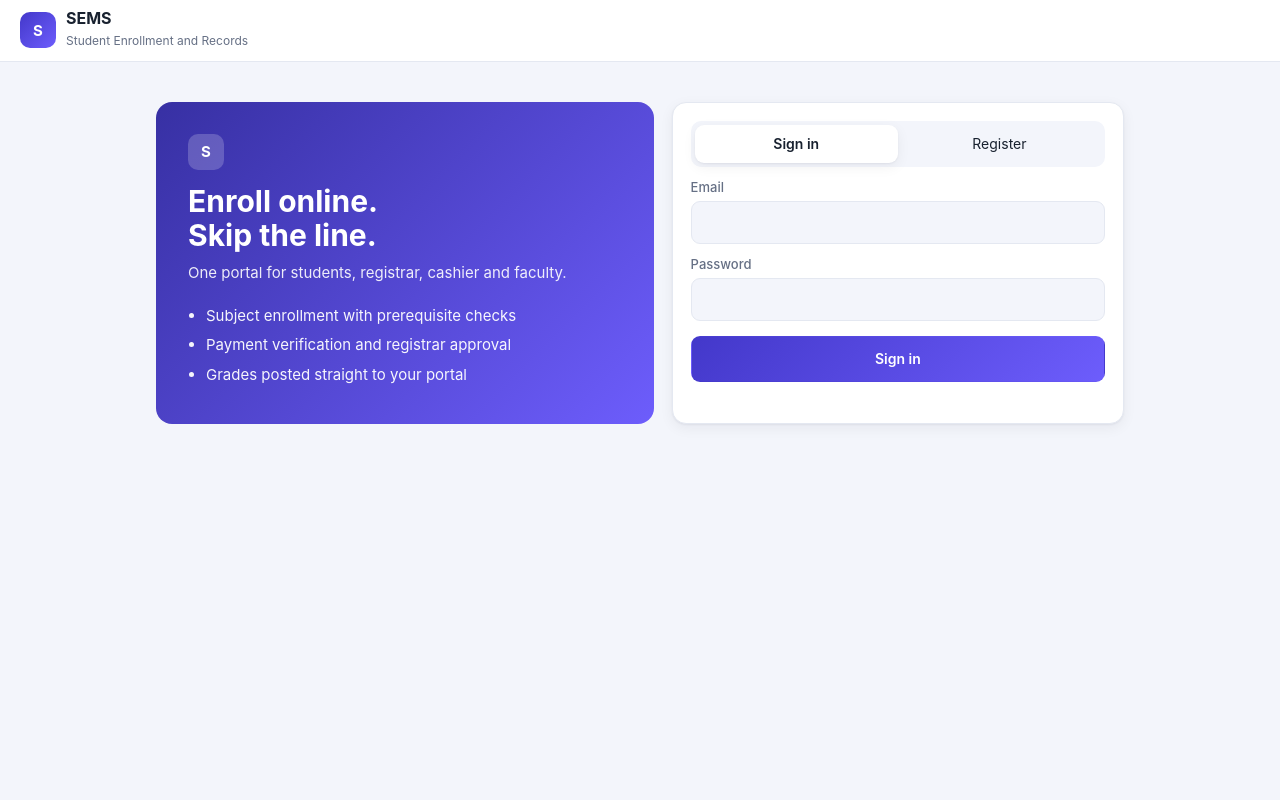
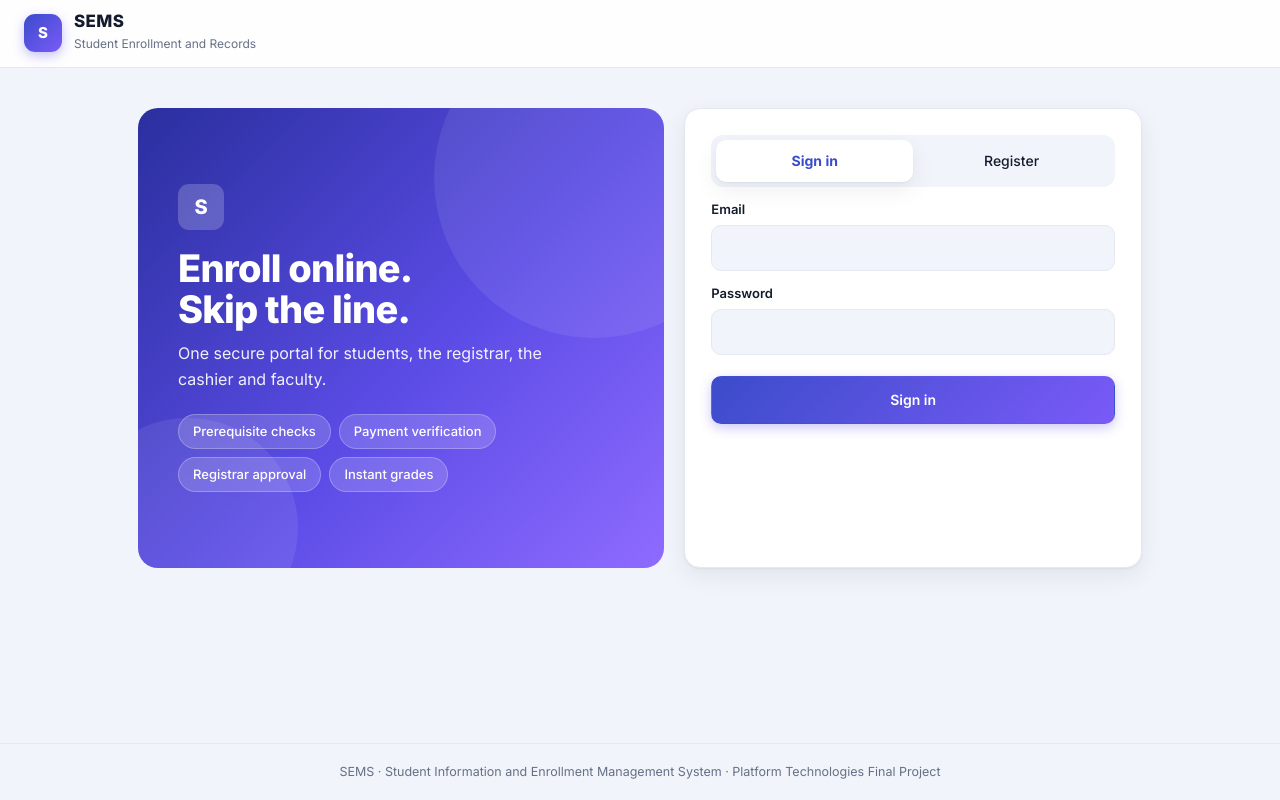
Before and after one commit to axyyyz/sems-enrollment-system, a plain HTML site: page index.html in a window 1280 px wide. Drawn offline with nearby package versions, Linux system fonts and the light colour scheme.

Commit message:
Update index.html

```diff
--- a/index.html
+++ b/index.html
@@ -2,44 +2,50 @@
 <html lang="en"><head><meta charset="utf-8">
 <meta name="viewport" content="width=device-width, initial-scale=1, viewport-fit=cover">
 <title>SEMS – Student Information and Enrollment Management System</title>
+<link rel="preconnect" href="https://fonts.googleapis.com"><link rel="preconnect" href="https://fonts.gstatic.com" crossorigin>
+<link href="https://fonts.googleapis.com/css2?family=Inter:wght@400;500;600;700;800&display=swap" rel="stylesheet">
 <style>
-:root{--bg:#f3f5fb;--card:#fff;--tx:#18212f;--mu:#667085;--bd:#e4e8f1;--ac:#4338ca;--ac2:#6d5dfc;--ok:#15803d;--wn:#b45309;--bad:#b91c1c;--sh:0 1px 2px rgba(16,24,40,.05),0 4px 14px rgba(16,24,40,.06);color-scheme:light;box-sizing:border-box;padding-top:env(safe-area-inset-top,0px);padding-bottom:env(safe-area-inset-bottom,0px)}
-@media (prefers-color-scheme:dark){:root:not([data-theme="light"]){--bg:#0d1118;--card:#161d28;--tx:#e8edf5;--mu:#97a3b6;--bd:#273040;--ac:#8b82ff;--ac2:#a99cff;--ok:#4ade80;--wn:#fbbf24;--bad:#f87171;--sh:0 1px 2px rgba(0,0,0,.4);color-scheme:dark}}
-:root[data-theme="dark"]{--bg:#0d1118;--card:#161d28;--tx:#e8edf5;--mu:#97a3b6;--bd:#273040;--ac:#8b82ff;--ac2:#a99cff;--ok:#4ade80;--wn:#fbbf24;--bad:#f87171;--sh:0 1px 2px rgba(0,0,0,.4);color-scheme:dark}
+:root{--bg:#f1f4fa;--card:#ffffff;--tx:#141b2d;--mu:#667085;--bd:#e3e8f2;--ac:#3b4cca;--ac2:#7a5af8;--ok:#128a4a;--wn:#b45309;--bad:#c42b2b;--sh:0 1px 2px rgba(20,27,45,.05),0 8px 24px rgba(20,27,45,.07);--r:16px;color-scheme:light;box-sizing:border-box;padding-top:env(safe-area-inset-top,0px);padding-bottom:env(safe-area-inset-bottom,0px)}
+@media (prefers-color-scheme:dark){:root:not([data-theme="light"]){--bg:#0b1018;--card:#141b27;--tx:#e9eef7;--mu:#98a4b8;--bd:#263042;--ac:#8a95ff;--ac2:#b39bff;--ok:#4ade80;--wn:#fbbf24;--bad:#f87171;--sh:0 1px 2px rgba(0,0,0,.5);color-scheme:dark}}
+:root[data-theme="dark"]{--bg:#0b1018;--card:#141b27;--tx:#e9eef7;--mu:#98a4b8;--bd:#263042;--ac:#8a95ff;--ac2:#b39bff;--ok:#4ade80;--wn:#fbbf24;--bad:#f87171;--sh:0 1px 2px rgba(0,0,0,.5);color-scheme:dark}
 html{scroll-padding-top:env(safe-area-inset-top,0px)}*{box-sizing:border-box}
-body{margin:0;background:var(--bg);color:var(--tx);font:15px/1.55 Inter,system-ui,-apple-system,"Segoe UI",Roboto,sans-serif}
-header{position:sticky;top:0;z-index:5;background:var(--card);border-bottom:1px solid var(--bd);padding:10px 20px;display:flex;gap:12px;align-items:center}
-.brand{display:flex;gap:10px;align-items:center}.brand b{display:block;font-size:16px;line-height:1.1}.brand small{color:var(--mu);font-size:12px}
-.lg{font-style:normal;width:36px;height:36px;border-radius:10px;background:linear-gradient(135deg,var(--ac),var(--ac2));color:#fff;display:grid;place-items:center;font-weight:700}
-.sp{flex:1}.pill{background:var(--bg);border:1px solid var(--bd);border-radius:99px;padding:4px 12px;font-size:13px}.pill:empty{display:none}
-main{max-width:1000px;margin:0 auto;padding:20px 16px 40px}
-.hd{margin:4px 0 18px}.hd h1{margin:0;font-size:24px}
-.card{background:var(--card);border:1px solid var(--bd);border-radius:14px;padding:18px;margin-bottom:16px;box-shadow:var(--sh)}
-h2{margin:0 0 12px;font-size:16px}
-button{font:inherit;font-size:14px;border:1px solid var(--bd);background:var(--card);color:var(--tx);border-radius:9px;padding:8px 14px;cursor:pointer;transition:.15s}button:hover{border-color:var(--ac)}
-button.p{background:linear-gradient(135deg,var(--ac),var(--ac2));border-color:transparent;color:#fff;font-weight:600}button.g{background:var(--ok);border-color:var(--ok);color:#fff}button.d{color:var(--bad)}button:disabled{opacity:.45;cursor:not-allowed}button.w{width:100%;padding:11px}
-input,select{font:inherit;border:1px solid var(--bd);background:var(--bg);color:var(--tx);border-radius:9px;padding:9px 11px;width:100%}input:focus,select:focus{outline:2px solid var(--ac);outline-offset:-1px}
-label{display:block;font-size:13px;font-weight:500;color:var(--mu);margin:10px 0 4px}
+body{margin:0;background:var(--bg);color:var(--tx);font:15px/1.6 Inter,system-ui,-apple-system,"Segoe UI",Roboto,sans-serif;min-height:100vh;display:flex;flex-direction:column;-webkit-font-smoothing:antialiased}
+header{position:sticky;top:0;z-index:5;background:color-mix(in srgb,var(--card) 88%,transparent);backdrop-filter:blur(10px);border-bottom:1px solid var(--bd);padding:12px 24px;display:flex;gap:14px;align-items:center}
+.brand{display:flex;gap:12px;align-items:center}.brand b{display:block;font-size:17px;line-height:1.1;letter-spacing:.02em;font-weight:800}.brand small{color:var(--mu);font-size:12px}
+.lg{font-style:normal;width:38px;height:38px;border-radius:11px;background:linear-gradient(135deg,var(--ac),var(--ac2));color:#fff;display:grid;place-items:center;font-weight:800;box-shadow:0 4px 12px rgba(91,76,230,.35)}
+.sp{flex:1}.pill{background:color-mix(in srgb,var(--ac) 10%,transparent);color:var(--ac);border-radius:99px;padding:5px 14px;font-size:13px;font-weight:600}.pill:empty{display:none}
+main{flex:1;width:100%;max-width:1040px;margin:0 auto;padding:28px 18px 40px}
+footer{text-align:center;color:var(--mu);font-size:12.5px;padding:18px;border-top:1px solid var(--bd)}
+.hd{margin:2px 0 22px}.hd h1{margin:0 0 2px;font-size:28px;font-weight:800;letter-spacing:-.02em}
+.card{background:var(--card);border:1px solid var(--bd);border-radius:var(--r);padding:22px;margin-bottom:18px;box-shadow:var(--sh)}
+h2{margin:0 0 14px;font-size:17px;font-weight:700}
+button{font:inherit;font-size:14px;font-weight:500;border:1px solid var(--bd);background:var(--card);color:var(--tx);border-radius:10px;padding:9px 16px;cursor:pointer;transition:all .15s}button:hover{border-color:var(--ac);transform:translateY(-1px)}
+button.p{background:linear-gradient(135deg,var(--ac),var(--ac2));border-color:transparent;color:#fff;font-weight:600;box-shadow:0 4px 12px rgba(91,76,230,.3)}button.g{background:var(--ok);border-color:var(--ok);color:#fff}button.d{color:var(--bad)}button:disabled{opacity:.45;cursor:not-allowed}button.w{width:100%;padding:12px;margin-top:6px}
+input,select{font:inherit;border:1px solid var(--bd);background:var(--bg);color:var(--tx);border-radius:10px;padding:10px 12px;width:100%;transition:border-color .15s}input:focus,select:focus{outline:none;border-color:var(--ac);box-shadow:0 0 0 3px color-mix(in srgb,var(--ac) 20%,transparent)}
+label{display:block;font-size:13px;font-weight:600;color:var(--tx);margin:12px 0 5px}
 .row{display:grid;grid-template-columns:repeat(auto-fit,minmax(200px,1fr));gap:0 14px}
-.tw{overflow-x:auto}table{width:100%;border-collapse:collapse;font-size:14px}th,td{text-align:left;padding:10px 8px;border-bottom:1px solid var(--bd);vertical-align:middle}th{color:var(--mu);font-weight:600;font-size:11px;letter-spacing:.04em;text-transform:uppercase}tr:last-child td{border-bottom:0}
-.tag{display:inline-block;padding:2px 10px;border-radius:99px;font-size:12px;font-weight:600;background:color-mix(in srgb,currentColor 12%,transparent)}.Pending{color:var(--wn)}.Approved,.Paid,.Passed{color:var(--ok)}.Rejected,.Unpaid,.Failed{color:var(--bad)}
-.chk{display:flex;gap:10px;align-items:flex-start;padding:9px 0;border-bottom:1px solid var(--bd);color:var(--tx);font-size:14px;margin:0;font-weight:400}.chk input{width:auto;margin-top:4px}.chk.off{opacity:.5}
-.mu{color:var(--mu);font-size:13px}.stats{display:grid;grid-template-columns:repeat(auto-fit,minmax(150px,1fr));gap:12px;margin-bottom:16px}.stat{background:var(--card);border:1px solid var(--bd);border-radius:14px;padding:14px;box-shadow:var(--sh)}.stat b{font-size:24px;display:block;line-height:1.3}
-.auth{display:grid;grid-template-columns:1.1fr 1fr;gap:18px;align-items:stretch;margin-top:20px}
-.hero{border-radius:16px;padding:32px;color:#fff;background:linear-gradient(135deg,#3730a3,#6d5dfc);display:flex;flex-direction:column;justify-content:center}.hero h1{margin:14px 0 8px;font-size:30px;line-height:1.15}.hero p{opacity:.9;margin:0 0 14px}.hero ul{margin:0;padding-left:18px;opacity:.95}.hero li{margin:6px 0}.hero .lg{background:rgba(255,255,255,.2)}
-.form{margin:0}.tabs{display:flex;background:var(--bg);border-radius:10px;padding:4px;margin-bottom:8px}.tabs button{flex:1;border:0;background:none}.tabs button.on{background:var(--card);box-shadow:var(--sh);font-weight:600}
+.tw{overflow-x:auto}table{width:100%;border-collapse:collapse;font-size:14px}th,td{text-align:left;padding:12px 10px;border-bottom:1px solid var(--bd);vertical-align:middle}th{color:var(--mu);font-weight:600;font-size:11.5px;letter-spacing:.06em;text-transform:uppercase;background:var(--bg)}th:first-child{border-radius:8px 0 0 8px}th:last-child{border-radius:0 8px 8px 0}tr:last-child td{border-bottom:0}tbody tr:hover td,table tr:not(:first-child):hover td{background:color-mix(in srgb,var(--ac) 4%,transparent)}
+.tag{display:inline-block;padding:3px 11px;border-radius:99px;font-size:12px;font-weight:600;background:color-mix(in srgb,currentColor 13%,transparent)}.Pending{color:var(--wn)}.Approved,.Paid,.Passed{color:var(--ok)}.Rejected,.Unpaid,.Failed{color:var(--bad)}
+.chk{display:flex;gap:12px;align-items:flex-start;padding:12px 4px;border-bottom:1px solid var(--bd);color:var(--tx);font-size:14px;margin:0;font-weight:400;cursor:pointer}.chk:hover{background:color-mix(in srgb,var(--ac) 4%,transparent)}.chk input{width:auto;margin-top:4px;accent-color:var(--ac)}.chk.off{opacity:.5;cursor:not-allowed}
+.mu{color:var(--mu);font-size:13px}.stats{display:grid;grid-template-columns:repeat(auto-fit,minmax(170px,1fr));gap:14px;margin-bottom:18px}.stat{background:var(--card);border:1px solid var(--bd);border-radius:var(--r);padding:16px 18px;box-shadow:var(--sh);border-left:4px solid var(--ac)}.stat b{font-size:26px;display:block;line-height:1.3;font-weight:800}
+.auth{display:grid;grid-template-columns:1.15fr 1fr;gap:20px;align-items:stretch;margin-top:12px}
+.hero{position:relative;overflow:hidden;border-radius:20px;padding:44px 40px;color:#fff;background:linear-gradient(135deg,#2a2f9e 0%,#5b4ce6 55%,#8f6bff 100%);display:flex;flex-direction:column;justify-content:center;min-height:460px}
+.hero::before,.hero::after{content:"";position:absolute;border-radius:50%;background:rgba(255,255,255,.08)}.hero::before{width:320px;height:320px;right:-90px;top:-90px}.hero::after{width:220px;height:220px;left:-60px;bottom:-70px}
+.hero>*{position:relative}.hero h1{margin:18px 0 10px;font-size:38px;line-height:1.1;font-weight:800;letter-spacing:-.02em}.hero p{opacity:.92;margin:0 0 22px;font-size:16px;max-width:380px}.hero .lg{background:rgba(255,255,255,.2);box-shadow:none;width:46px;height:46px;font-size:20px}
+.chips{display:flex;flex-wrap:wrap;gap:8px}.chips span{background:rgba(255,255,255,.16);border:1px solid rgba(255,255,255,.25);padding:6px 14px;border-radius:99px;font-size:13px;font-weight:500}
+.form{margin:0;padding:26px}.tabs{display:flex;background:var(--bg);border-radius:12px;padding:5px;margin-bottom:10px}.tabs button{flex:1;border:0;background:none;padding:10px}.tabs button:hover{transform:none}.tabs button.on{background:var(--card);box-shadow:var(--sh);font-weight:700;color:var(--ac)}
 .demo{display:flex;gap:6px;flex-wrap:wrap;margin-top:8px}
-#t{position:fixed;left:50%;bottom:24px;transform:translateX(-50%);background:var(--tx);color:var(--bg);padding:10px 16px;border-radius:10px;opacity:0;pointer-events:none;transition:.2s;max-width:90%;z-index:9}#t.show{opacity:1}#t.bad{background:var(--bad);color:#fff}
+#t{position:fixed;left:50%;bottom:28px;transform:translateX(-50%);background:var(--tx);color:var(--bg);padding:12px 20px;border-radius:12px;opacity:0;pointer-events:none;transition:.2s;max-width:90%;z-index:9;box-shadow:var(--sh);font-weight:500}#t.show{opacity:1}#t.bad{background:var(--bad);color:#fff}
 .inl{display:flex;gap:6px;flex-wrap:wrap}.inl input{min-width:100px;flex:1}
-@media (max-width:760px){.auth{grid-template-columns:1fr}.hero{padding:22px}.hero h1{font-size:24px}header{padding:10px 12px}.brand small{display:none}}
+@media (max-width:760px){.auth{grid-template-columns:1fr}.hero{padding:28px 24px;min-height:0}.hero h1{font-size:28px}header{padding:10px 14px}.brand small{display:none}.hd h1{font-size:23px}}
 </style></head><body>
 <header><div class="brand"><i class="lg">S</i><div><b>SEMS</b><small>Student Enrollment and Records</small></div></div><div class="sp"></div><span id="who" class="pill"></span><button id="lo" onclick="logout()" style="display:none">Log out</button></header>
-<main id="app"></main><div id="t"></div>
+<main id="app"></main><footer>SEMS · Student Information and Enrollment Management System · Platform Technologies Final Project</footer><div id="t"></div>
 <script src="https://cdn.jsdelivr.net/npm/@supabase/supabase-js@2.45.4/dist/umd/supabase.min.js"></script>
 <script>
 /* ===== Configuration: paste your Supabase project values (Project Settings > API) ===== */
 const CFG={url:"https://edgbbujkmodutaarblne.supabase.co",key:"eyJhbGciOiJIUzI1NiIsInR5cCI6IkpXVCJ9.eyJpc3MiOiJzdXBhYmFzZSIsInJlZiI6ImVkZ2JidWprbW9kdXRhYXJibG5lIiwicm9sZSI6ImFub24iLCJpYXQiOjE3OTQwNDYyMTYsImV4cCI6MjEwOTYyMjIxNn0.01Hn5MZq591SFmgAdUOP0rWSKkrH8ndurVwx-75CnZo"};
-const configured=!CFG.url.startsWith("YOUR");
+const configured=!CFG.url.includes("YOUR_");
 const sb=configured?supabase.createClient(CFG.url,CFG.key):null;
 const $=s=>document.querySelector(s);
 const esc=s=>String(s??"").replace(/[&<>"]/g,c=>({"&":"&amp;","<":"&lt;",">":"&gt;",'"':"&quot;"}[c]));
@@ -64,7 +70,7 @@ async function register(){const v=i=>$("#"+i).value,name=v("rn").trim(),email=v(
  if(data.session){await loadMe();toast("Account created. Welcome!");render()}else{mode="in";render();toast("Check your email to confirm your account, then sign in.")}}
 const greet=()=>`<div class="hd"><h1>Welcome, ${esc(me.full_name.split(" ")[0]||me.role)}</h1><span class="mu">${{Student:"Enroll in subjects and track your grades.",Registrar:"Review enrollments and monitor student records.",Cashier:"Verify payments for submitted enrollments.",Faculty:"Post grades for your enrolled students."}[me.role]}</span></div>`;
 function vSetup(){return `<div class="card" style="max-width:640px;margin:30px auto"><h2>Setup needed</h2><p>Open <b>index.html</b>, find <code>CFG</code> near the top of the script and paste your Supabase <b>Project URL</b> and <b>anon key</b>. See README.md for the full steps.</p></div>`}
-function vLogin(){const reg=mode==="up";return `<div class="auth"><section class="hero"><i class="lg">S</i><h1>Enroll online.<br>Skip the line.</h1><p>One portal for students, registrar, cashier and faculty.</p><ul><li>Subject enrollment with prerequisite checks</li><li>Payment verification and registrar approval</li><li>Grades posted straight to your portal</li></ul></section>
+function vLogin(){const reg=mode==="up";return `<div class="auth"><section class="hero"><i class="lg">S</i><h1>Enroll online.<br>Skip the line.</h1><p>One secure portal for students, the registrar, the cashier and faculty.</p><div class="chips"><span>Prerequisite checks</span><span>Payment verification</span><span>Registrar approval</span><span>Instant grades</span></div></section>
 <section class="card form"><div class="tabs"><button class="${reg?"":"on"}" onclick="setMode('in')">Sign in</button><button class="${reg?"on":""}" onclick="setMode('up')">Register</button></div>`+(reg?
 `<label>Full name</label><input id="rn" autocomplete="name"><label>Email</label><input id="re" type="email" autocomplete="email"><label>Program</label><select id="rg"><option>BS Information Technology</option><option>BS Computer Science</option><option>BS Information Systems</option></select><div class="row"><div><label>Password</label><input id="rw" type="password" autocomplete="new-password"></div><div><label>Confirm password</label><input id="rw2" type="password" autocomplete="new-password"></div></div><p class="mu">8+ characters with letters and digits. Your Student ID is generated for you.</p><button class="p w" onclick="register()">Create student account</button>`:
 `<label>Email</label><input id="u" type="email" autocomplete="username"><label>Password</label><input id="p" type="password" autocomplete="current-password" onkeydown="event.key==='Enter'&&login()"><p><button class="p w" onclick="login()">Sign in</button></p>`)+`</section></div>`}
```
